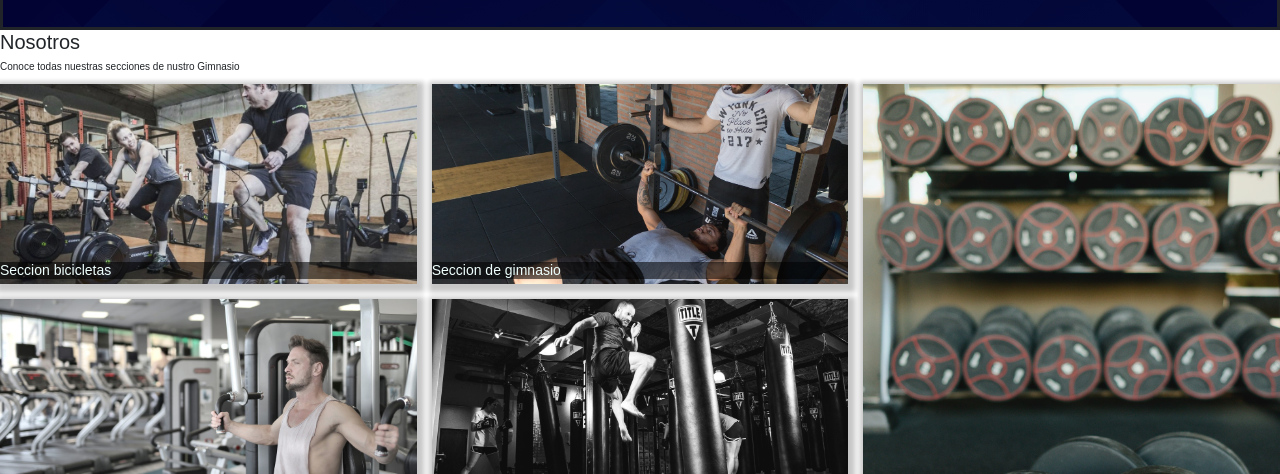
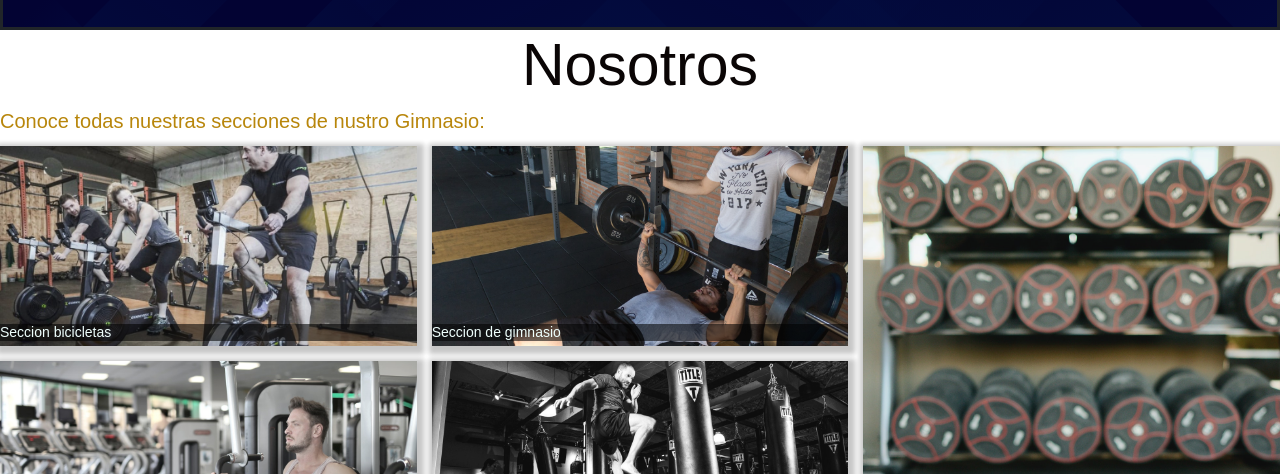
Before and after one commit to Agustin-Leyes/Desafio-github, a website: page index.html in a window 1280 px wide. Shown: the part 4503-4977 px from the top of the page. Drawn offline with nearby package versions, Linux system fonts and the light colour scheme.

```diff
--- a/index.html
+++ b/index.html
@@ -327,7 +327,7 @@
         <section id="nosotros">
             <div class="titulo-nosotros">
                 <h2>Nosotros</h2>
-                <p>Conoce todas nuestras secciones de nustro Gimnasio</p>
+                <p>Conoce todas nuestras secciones de nustro Gimnasio:</p>
             </div>
 
             <div class="conteiner-img">
--- a/scss/components/_nosotros.scss
+++ b/scss/components/_nosotros.scss
@@ -7,10 +7,16 @@
 
         .titulo-nosotros{
             h2{
-
+            width: 100%;
+            display: flex;
+            justify-content: center;
+            text-align: center;
+            color: rgb(10, 5, 5);
+            font-size: 5.9rem;
             }
             p{
-
+                font-size: 2rem;
+                color: darkgoldenrod;
             }
         }
         .conteiner-img {
```
Also changed, not shown: css/style.css, 1 other file.
